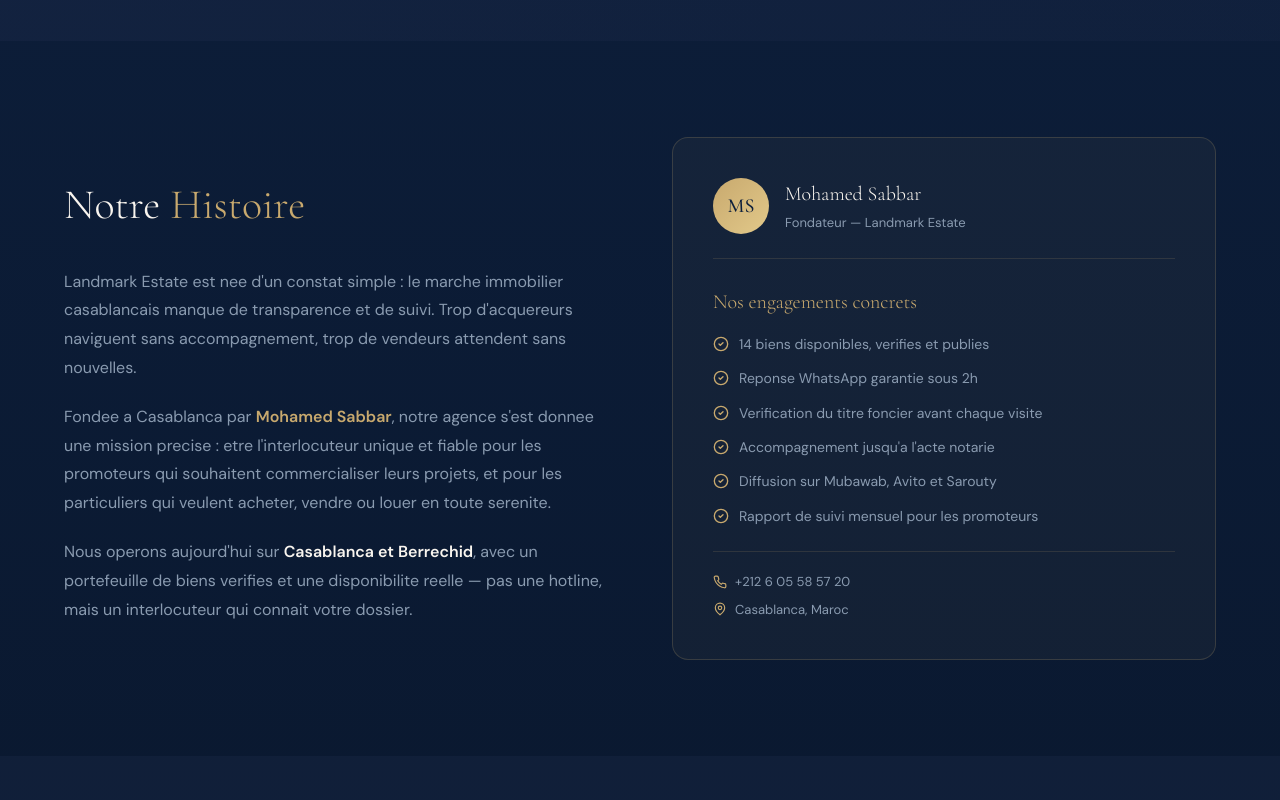
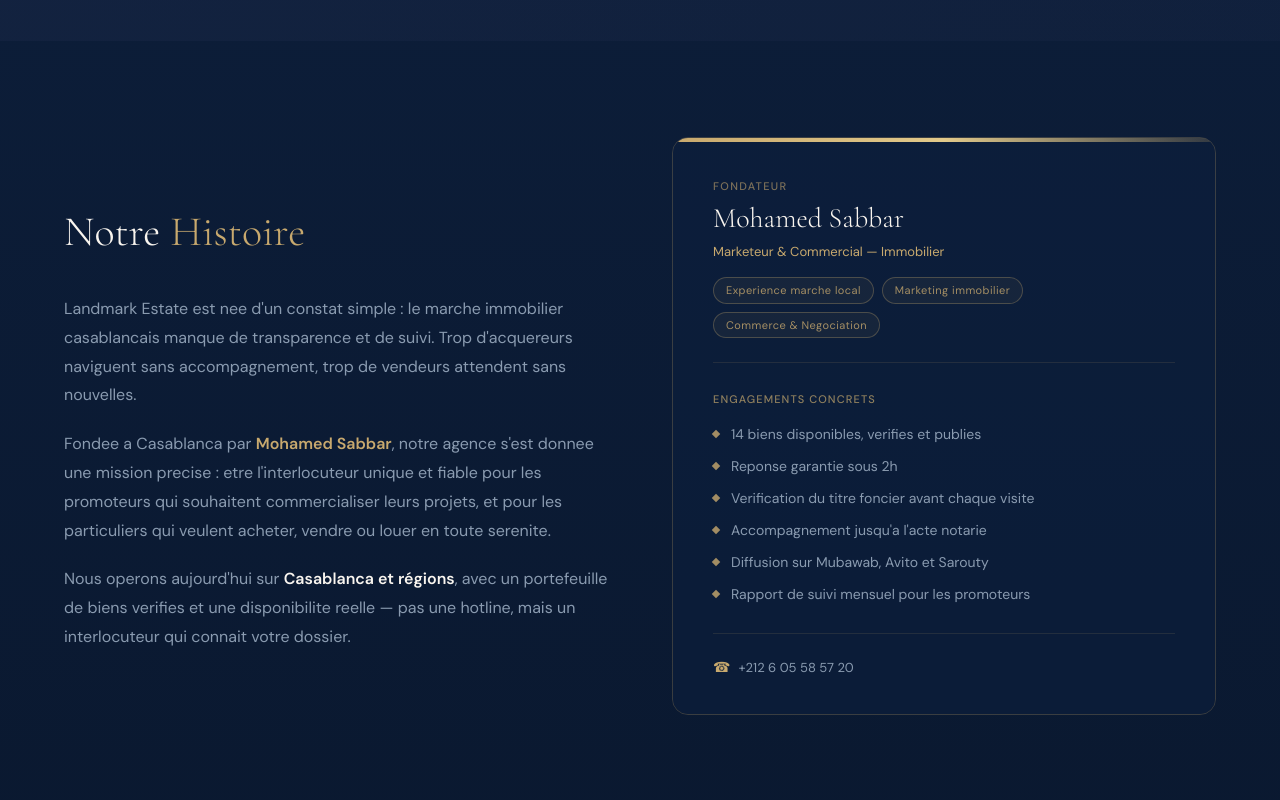
Before and after one commit to SIDKUMAMINE/Immobilier-projet, a Next.js app in the folder sabbar-frontend/: page /a-propos in a window 1280 px wide. Shown: the part 460-1260 px from the top of the page. Built offline with nearby package versions, Linux system fonts and the light colour scheme.

Commit message:
cred à proprer

```diff
--- a/sabbar-frontend/app/a-propos/page.tsx
+++ b/sabbar-frontend/app/a-propos/page.tsx
@@ -1,7 +1,7 @@
 'use client';
 
 import Link from 'next/link';
-import { ArrowLeft, CheckCircle2, Users, Target, Zap, Shield, TrendingUp, MapPin, Phone } from 'lucide-react';
+import { ArrowLeft, CheckCircle2, Users, Target, Zap, Shield, TrendingUp } from 'lucide-react';
 
 export default function AProposPage() {
   return (
@@ -47,6 +47,7 @@ export default function AProposPage() {
         <div className="max-w-[1400px] mx-auto">
           <div className="grid grid-cols-1 md:grid-cols-2 gap-16 items-center">
 
+            {/* Texte gauche */}
             <div>
               <h2
                 className="mb-8"
@@ -62,71 +63,164 @@ export default function AProposPage() {
                   Fondee a Casablanca par <span style={{ color: '#C8A96E', fontWeight: 600 }}>Mohamed Sabbar</span>, notre agence s&apos;est donnee une mission precise : etre l&apos;interlocuteur unique et fiable pour les promoteurs qui souhaitent commercialiser leurs projets, et pour les particuliers qui veulent acheter, vendre ou louer en toute serenite.
                 </p>
                 <p style={{ color: '#8A9BB0', fontFamily: "'DM Sans', system-ui, sans-serif", fontWeight: 400, fontSize: '16px', lineHeight: '1.8' }}>
-                  Nous operons aujourd&apos;hui sur <strong style={{ color: '#F9F5EF' }}>Casablanca et Berrechid</strong>, avec un portefeuille de biens verifies et une disponibilite reelle — pas une hotline, mais un interlocuteur qui connait votre dossier.
+                  Nous operons aujourd&apos;hui sur <strong style={{ color: '#F9F5EF' }}>Casablanca et régions</strong>, avec un portefeuille de biens verifies et une disponibilite reelle — pas une hotline, mais un interlocuteur qui connait votre dossier.
                 </p>
               </div>
             </div>
 
+            {/* Carte fondateur redessinée */}
             <div
-              className="rounded-2xl p-10"
-              style={{ background: 'rgba(200, 169, 110, 0.05)', border: '1px solid rgba(200, 169, 110, 0.2)' }}
+              className="rounded-2xl overflow-hidden"
+              style={{ border: '1px solid rgba(200, 169, 110, 0.25)' }}
             >
-              <div style={{ display: 'flex', alignItems: 'center', gap: '16px', marginBottom: '28px', paddingBottom: '24px', borderBottom: '1px solid rgba(200,169,110,0.15)' }}>
+              {/* Bande dorée en haut */}
               <div
                 style={{
-                    width: '56px', height: '56px', borderRadius: '50%',
-                    background: 'linear-gradient(135deg, #C8A96E 0%, #E2C98A 100%)',
-                    display: 'flex', alignItems: 'center', justifyContent: 'center',
-                    flexShrink: 0, fontSize: '20px', fontWeight: 500, color: '#0D1F3C',
-                    fontFamily: "'Cormorant Garamond', Georgia, serif"
+                  height: '4px',
+                  background: 'linear-gradient(90deg, #C8A96E 0%, #E2C98A 50%, rgba(200,169,110,0.2) 100%)'
+                }}
+              />
+
+              <div style={{ background: 'rgba(13, 31, 60, 0.6)', padding: '36px 40px' }}>
+
+                {/* En-tête fondateur */}
+                <div style={{ marginBottom: '28px', paddingBottom: '24px', borderBottom: '1px solid rgba(200,169,110,0.12)' }}>
+                  <p
+                    style={{
+                      color: 'rgba(200,169,110,0.6)',
+                      fontFamily: "'DM Sans', system-ui, sans-serif",
+                      fontSize: '11px',
+                      fontWeight: 500,
+                      letterSpacing: '0.12em',
+                      textTransform: 'uppercase',
+                      marginBottom: '8px'
                     }}
                   >
-                  MS
-                </div>
-                <div>
-                  <p style={{ color: '#F9F5EF', fontFamily: "'Cormorant Garamond', Georgia, serif", fontSize: '20px', fontWeight: 300, margin: 0 }}>
+                    Fondateur
+                  </p>
+                  <p
+                    style={{
+                      color: '#F9F5EF',
+                      fontFamily: "'Cormorant Garamond', Georgia, serif",
+                      fontSize: '28px',
+                      fontWeight: 300,
+                      lineHeight: 1.2,
+                      margin: '0 0 6px'
+                    }}
+                  >
                     Mohamed Sabbar
                   </p>
-                  <p style={{ color: '#8A9BB0', fontFamily: "'DM Sans', system-ui, sans-serif", fontSize: '13px', margin: '4px 0 0' }}>
-                    Fondateur — Landmark Estate
+                  <p
+                    style={{
+                      color: '#C8A96E',
+                      fontFamily: "'DM Sans', system-ui, sans-serif",
+                      fontSize: '13px',
+                      fontWeight: 400,
+                      margin: 0
+                    }}
+                  >
+                    Marketeur &amp; Commercial — Immobilier
                   </p>
+
+                  {/* Tags expertise */}
+                  <div style={{ display: 'flex', flexWrap: 'wrap', gap: '8px', marginTop: '16px' }}>
+                    {[
+                      'Experience marche local',
+                      'Marketing immobilier',
+                      'Commerce & Negociation',
+                    ].map((tag, idx) => (
+                      <span
+                        key={idx}
+                        style={{
+                          display: 'inline-block',
+                          padding: '4px 12px',
+                          border: '1px solid rgba(200,169,110,0.3)',
+                          borderRadius: '20px',
+                          color: 'rgba(200,169,110,0.8)',
+                          fontFamily: "'DM Sans', system-ui, sans-serif",
+                          fontSize: '11px',
+                          fontWeight: 400,
+                          letterSpacing: '0.04em',
+                          background: 'rgba(200,169,110,0.06)'
+                        }}
+                      >
+                        {tag}
+                      </span>
+                    ))}
                   </div>
                 </div>
 
-              <h3 style={{ color: '#C8A96E', fontFamily: "'Cormorant Garamond', Georgia, serif", fontSize: '20px', fontWeight: 300, marginBottom: '16px' }}>
-                Nos engagements concrets
-              </h3>
-              <div style={{ display: 'flex', flexDirection: 'column', gap: '12px' }}>
+                {/* Engagements */}
+                <p
+                  style={{
+                    color: 'rgba(200,169,110,0.7)',
+                    fontFamily: "'DM Sans', system-ui, sans-serif",
+                    fontSize: '11px',
+                    fontWeight: 500,
+                    letterSpacing: '0.1em',
+                    textTransform: 'uppercase',
+                    marginBottom: '16px'
+                  }}
+                >
+                  Engagements concrets
+                </p>
+
+                <div style={{ display: 'flex', flexDirection: 'column', gap: '11px', marginBottom: '28px' }}>
                   {[
                     '14 biens disponibles, verifies et publies',
-                  'Reponse WhatsApp garantie sous 2h',
+                    'Reponse garantie sous 2h',
                     'Verification du titre foncier avant chaque visite',
                     "Accompagnement jusqu'a l'acte notarie",
                     'Diffusion sur Mubawab, Avito et Sarouty',
                     'Rapport de suivi mensuel pour les promoteurs',
                   ].map((item, idx) => (
-                  <div key={idx} style={{ display: 'flex', alignItems: 'flex-start', gap: '10px' }}>
-                    <CheckCircle2 size={16} style={{ color: '#C8A96E', flexShrink: 0, marginTop: '3px' }} />
-                    <span style={{ color: '#8A9BB0', fontFamily: "'DM Sans', system-ui, sans-serif", fontSize: '14px', lineHeight: 1.6 }}>
+                    <div key={idx} style={{ display: 'flex', alignItems: 'center', gap: '12px' }}>
+                      <div
+                        style={{
+                          width: '6px',
+                          height: '6px',
+                          background: '#C8A96E',
+                          transform: 'rotate(45deg)',
+                          flexShrink: 0,
+                          opacity: 0.8
+                        }}
+                      />
+                      <span
+                        style={{
+                          color: '#8A9BB0',
+                          fontFamily: "'DM Sans', system-ui, sans-serif",
+                          fontSize: '14px',
+                          lineHeight: 1.5
+                        }}
+                      >
                         {item}
                       </span>
                     </div>
                   ))}
                 </div>
 
-              <div style={{ marginTop: '24px', paddingTop: '20px', borderTop: '1px solid rgba(200,169,110,0.15)', display: 'flex', flexDirection: 'column', gap: '8px' }}>
-                <div style={{ display: 'flex', alignItems: 'center', gap: '8px' }}>
-                  <Phone size={14} style={{ color: '#C8A96E' }} />
-                  <a href="tel:+212605585720" style={{ color: '#8A9BB0', fontFamily: "'DM Sans', system-ui, sans-serif", fontSize: '13px', textDecoration: 'none' }}>
+                {/* Téléphone uniquement */}
+                <div style={{ paddingTop: '20px', borderTop: '1px solid rgba(200,169,110,0.12)' }}>
+                  <a
+                    href="tel:+212605585720"
+                    style={{
+                      display: 'inline-flex',
+                      alignItems: 'center',
+                      gap: '8px',
+                      color: '#8A9BB0',
+                      fontFamily: "'DM Sans', system-ui, sans-serif",
+                      fontSize: '13px',
+                      textDecoration: 'none',
+                      transition: 'color 0.2s'
+                    }}
+                    onMouseEnter={(e) => { e.currentTarget.style.color = '#C8A96E'; }}
+                    onMouseLeave={(e) => { e.currentTarget.style.color = '#8A9BB0'; }}
+                  >
+                    <span style={{ color: '#C8A96E', fontSize: '14px' }}>&#9742;</span>
                     +212 6 05 58 57 20
                   </a>
                 </div>
-                <div style={{ display: 'flex', alignItems: 'center', gap: '8px' }}>
-                  <MapPin size={14} style={{ color: '#C8A96E' }} />
-                  <span style={{ color: '#8A9BB0', fontFamily: "'DM Sans', system-ui, sans-serif", fontSize: '13px' }}>
-                    Casablanca, Maroc
-                  </span>
-                </div>
+
               </div>
             </div>
 
@@ -302,7 +396,7 @@ export default function AProposPage() {
             className="mb-10"
             style={{ color: '#8A9BB0', fontSize: '16px', fontFamily: "'DM Sans', system-ui, sans-serif", fontWeight: 400, lineHeight: '1.7' }}
           >
-            Que vous soyez promoteur, proprietaire ou acheteur — une consultation gratuite suffit pour vous orienter honnêtement.
+            Que vous soyez promoteur, proprietaire ou acheteur — une consultation gratuite suffit pour vous orienter honnetement.
           </p>
 
           <div className="flex flex-col sm:flex-row gap-4 justify-center">
```
Lines whose indentation alone changed are shown as unchanged.
